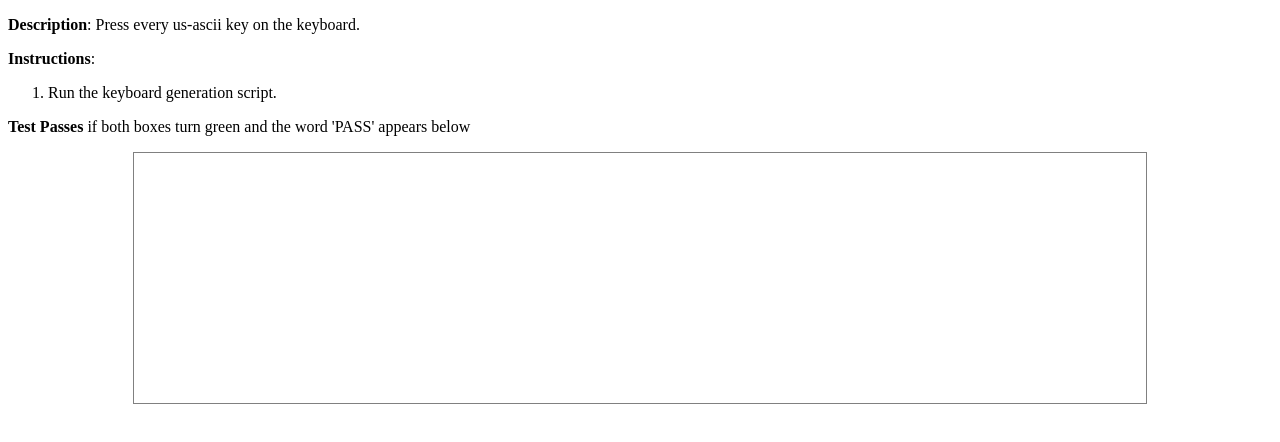
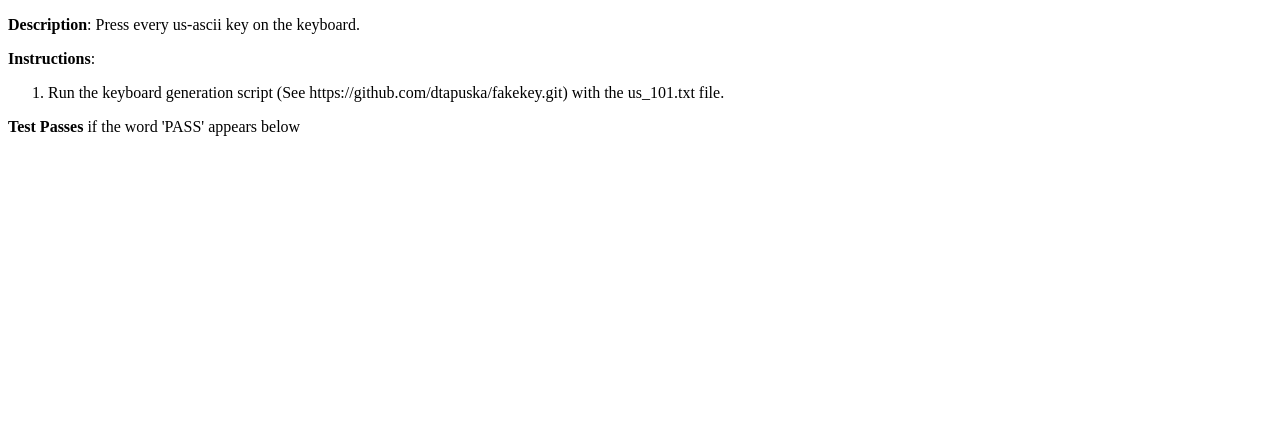
Before and after one commit to dtapuska/dtapuska.github.io, a plain HTML site: page keyevent/uievents/behaviour/key_code_101_us_layout.html in a window 1280 px wide. Drawn offline with Linux system fonts and the light colour scheme.

Commit message:
Clean up test

```diff
--- a/keyevent/uievents/behaviour/key_code_101_us_layout.html
+++ b/keyevent/uievents/behaviour/key_code_101_us_layout.html
@@ -2,15 +2,6 @@
  <head>
   <meta charset=utf-8>
   <title>KeyboardEvent - US 101 KeyboardEvent.code test</title>
-  <style>
-    .testarea { margin: auto; width: 80%; height: 250px; border: 1px solid grey; position: relative; }
-
-    #start,#end { background-color: red; border: 1px solid black; margin: 0; padding: 0; }
-   /* start/end layout */
-   #start.green,#end.green { background-color: green; }
-   #start { position: absolute; left: 15%; top: 15%; width: 50%; height: 50%; }
-   #end { position: absolute; right: 15%; bottom: 15%; width: 50%; height: 50%; }
-  </style>
   <script src="../../resources/testharness.js"></script>
   <script src="../../resources/testharnessreport.js"></script>
   <script>
@@ -23,12 +14,9 @@
 
  <p><strong>Instructions</strong>: </p>
  <ol>
-   <li>Run the keyboard generation script.
+   <li>Run the keyboard generation script (See https://github.com/dtapuska/fakekey.git) with the us_101.txt file.
  </ol>
- <p><strong>Test Passes</strong> if both boxes turn green and the word 'PASS' appears below</p>
-
- <section class="testarea">
- </section>
+ <p><strong>Test Passes</strong> if the word 'PASS' appears below</p>
 
  <script>
     EventRecorder.configure({
```
